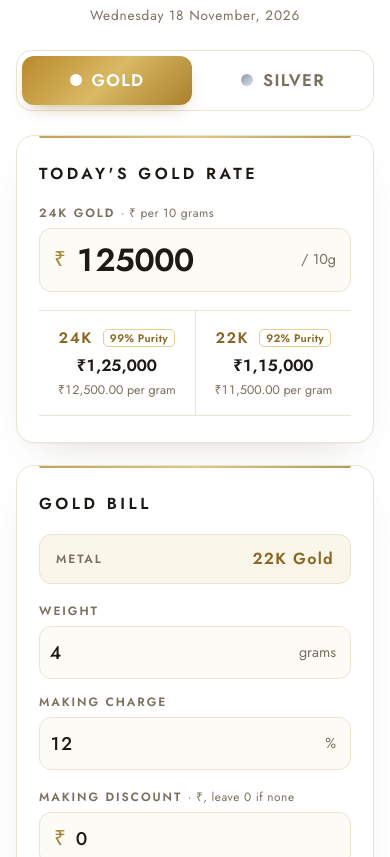
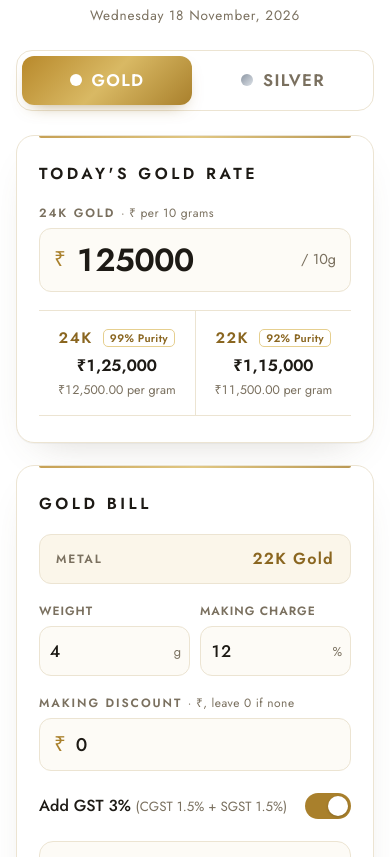
Before and after one commit to 18mca011-source/scalio-website, a plain HTML site: page index.html in a window 390 px wide. Shown: the part 206-1063 px from the top of the page. Drawn offline with Linux system fonts and the light colour scheme; no server answers.

Commit message:
Add files via upload

```diff
--- a/index.html
+++ b/index.html
@@ -96,16 +96,16 @@ input[type="number"] {
 .big input[type="number"] { font-family: var(--f-num); font-size: 2rem; font-weight: 600; padding: 8px 10px; }
 .row2 { display: grid; grid-template-columns: 1fr 1fr; gap: 14px; }
 .row3 { display: grid; grid-template-columns: 1fr 1fr 0.7fr; gap: 12px; }
-@media (max-width: 420px) { .row2 { grid-template-columns: 1fr; } }
 .row3 > .field { min-width: 0; }
 .inputbox:has(input[readonly]) { background: #f6f3ec; }
+@media (max-width: 640px) { .row2 { gap: 10px; } }
 @media (max-width: 400px) {
-  .row3 .eyebrow { letter-spacing: .08em; white-space: nowrap; }
-  .row3 input[type="number"] { font-size: 1.05rem; padding-left: 10px; padding-right: 2px; }
+  .row2 .eyebrow, .row3 .eyebrow { letter-spacing: .08em; white-space: nowrap; }
+  .row2 input[type="number"], .row3 input[type="number"] { font-size: 1.05rem; padding-left: 10px; padding-right: 2px; }
   .row3 .inputbox .pre { font-size: 1.05rem; padding-left: 10px; }
-  .row3 .inputbox .post { padding: 0 8px 0 2px; font-size: .8rem; }
-  .row3 input::-webkit-outer-spin-button, .row3 input::-webkit-inner-spin-button { -webkit-appearance: none; margin: 0; }
-  .row3 input[type="number"] { -moz-appearance: textfield; appearance: textfield; }
+  .row2 .inputbox .post, .row3 .inputbox .post { padding: 0 8px 0 2px; font-size: .8rem; }
+  .row2 input::-webkit-outer-spin-button, .row2 input::-webkit-inner-spin-button, .row3 input::-webkit-outer-spin-button, .row3 input::-webkit-inner-spin-button { -webkit-appearance: none; margin: 0; }
+  .row2 input[type="number"], .row3 input[type="number"] { -moz-appearance: textfield; appearance: textfield; }
   .row3 .inputbox .pre + input { padding-left: 6px; }
   .row3 .inputbox:has(#s-pg) .post { display: none; }
 }
@@ -226,7 +226,7 @@ img { max-width: 100%; }
       <div class="row2">
         <div class="field">
           <label class="eyebrow" for="g-wt">Weight</label>
-          <div class="inputbox"><input type="number" id="g-wt" inputmode="decimal" min="0" step="0.001" value="4"><span class="post">grams</span></div>
+          <div class="inputbox"><input type="number" id="g-wt" inputmode="decimal" min="0" step="0.001" value="4"><span class="post">g</span></div>
         </div>
         <div class="field">
           <label class="eyebrow" for="g-mk">Making Charge</label>
```
